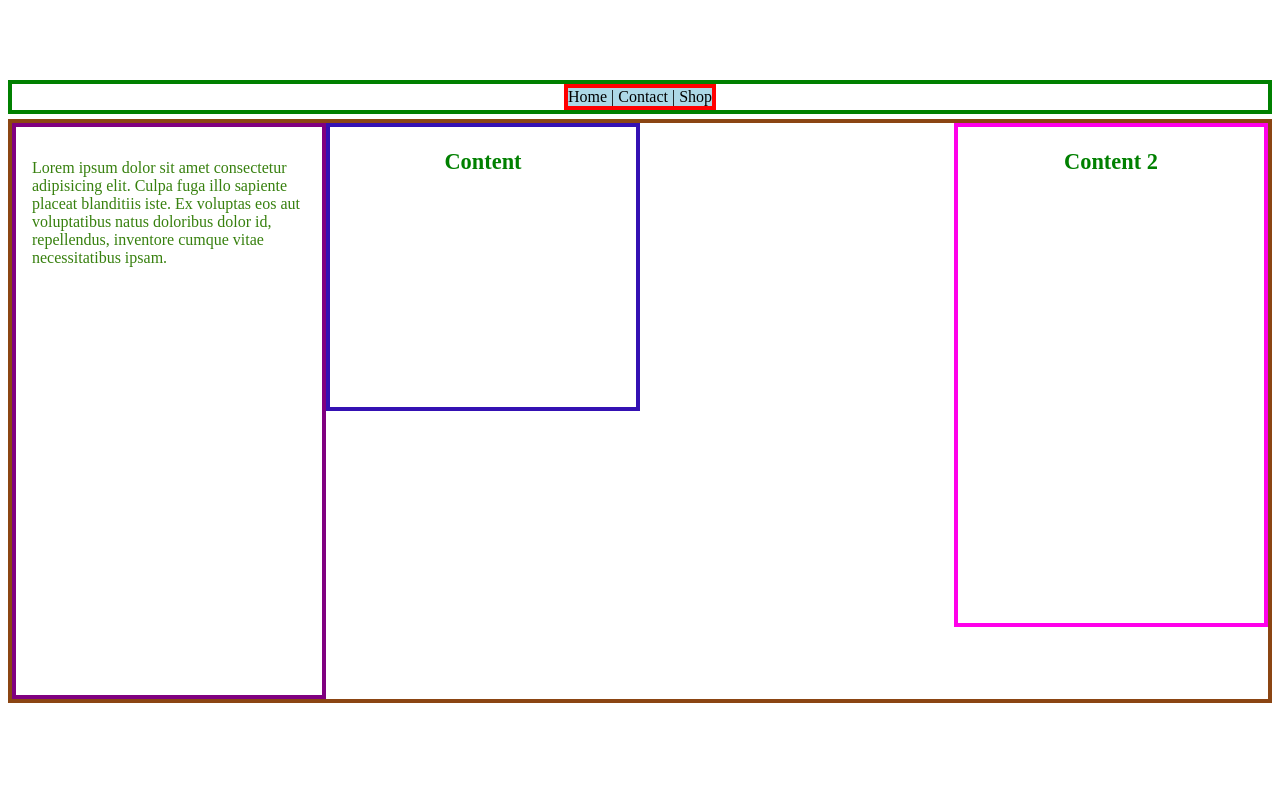
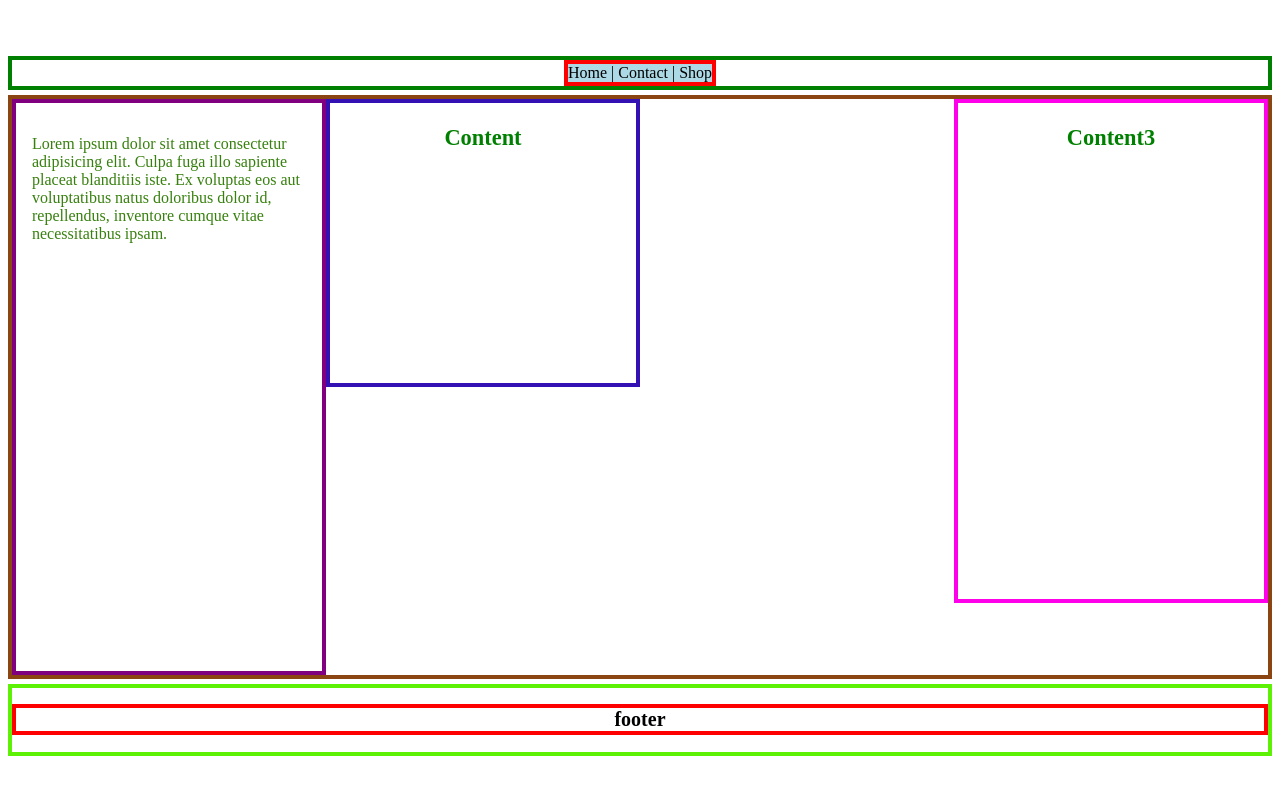
Before and after one commit to HanninenF/Grid-1.1, a plain HTML site: page index.html in a window 1280 px wide. Drawn offline with Linux system fonts and the light colour scheme.

Commit message:
frontend basic structure2.3

```diff
--- a/index.html
+++ b/index.html
@@ -13,7 +13,7 @@
         <nav id="nav"><h2>Home | Contact | Shop</h2></nav>
       </section>
     </header>
-    <section id="container">
+    <section id="topContainer">
       <aside id="sidebar">
         <p>
           Lorem ipsum dolor sit amet consectetur adipisicing elit. Culpa fuga
@@ -26,8 +26,13 @@
         <h3>Content</h3>
       </aside>
       <aside id="right">
-        <h3>Content 2</h3>
+        <form id="rsvp-form" action="">Content3</form>
       </aside>
+    </section>
+    <section id="bottomContainer">
+      <footer id="bottom">
+        <h2>footer</h2>
+      </footer>
     </section>
   </body>
 </html>
--- a/styles.css
+++ b/styles.css
@@ -1,5 +1,5 @@
 #navSection {
-  margin-top: 10vh;
+  margin-top: 7vh;
   display: grid;
   grid-template-columns: repeat(1, 1fr); /* 6 kolumner */
   grid-template-rows: auto;
@@ -28,7 +28,7 @@
   }
 }
 
-#container {
+#topContainer {
   height: auto;
   border: 0.3rem solid saddlebrown;
   display: grid;
@@ -70,9 +70,32 @@
     /*  rs/re/cs/ce */
     justify-content: center;
 
-    h3 {
+    #rsvp-form {
+      margin-top: 16px;
+      margin-bottom: 16px;
+      margin-block-start: 1em;
+      margin-block-end: 1em;
+      margin-inline-start: 0px;
+      margin-inline-end: 0px;
+      font-weight: bold;
       font-size: clamp(1rem, 2.5vw, 1.4rem);
       color: green;
     }
   }
+  margin-bottom: 0.3rem;
 }
+
+#bottomContainer {
+  border: 0.3rem solid rgb(93, 241, 6);
+  height: auto;
+  display: grid;
+  grid-template-rows: auto;
+  grid-template-columns: repeat(1, 1fr);
+  h2 {
+    border: 0.3rem solid rgb(255, 0, 0);
+    display: flex;
+    font-size: clamp(1.2rem, 2.5vh, 1.7rem);
+    grid-area: 1/1/2/2;
+    justify-content: center;
+  }
+}
```
